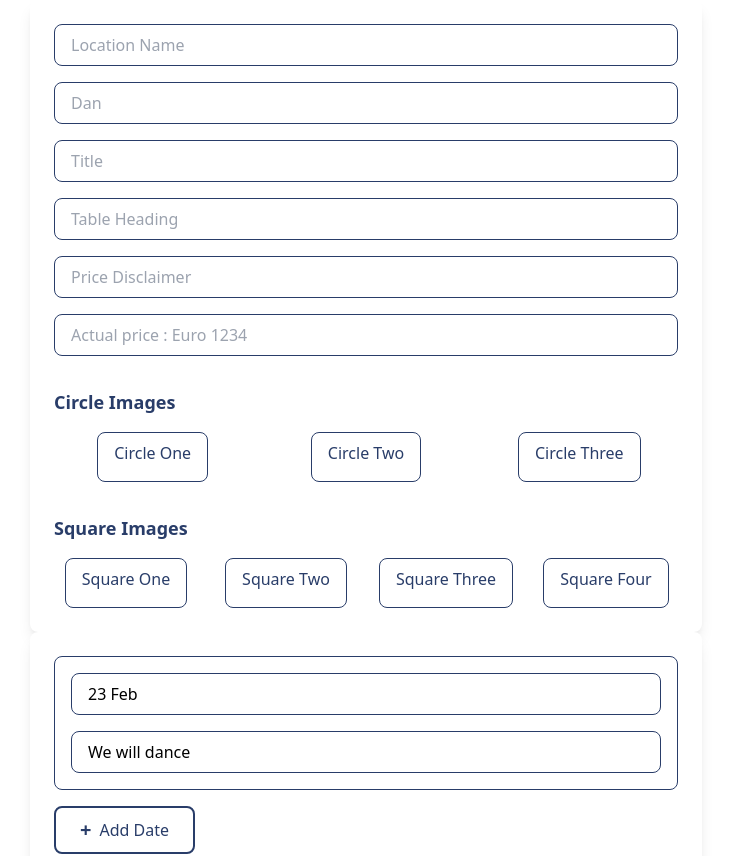
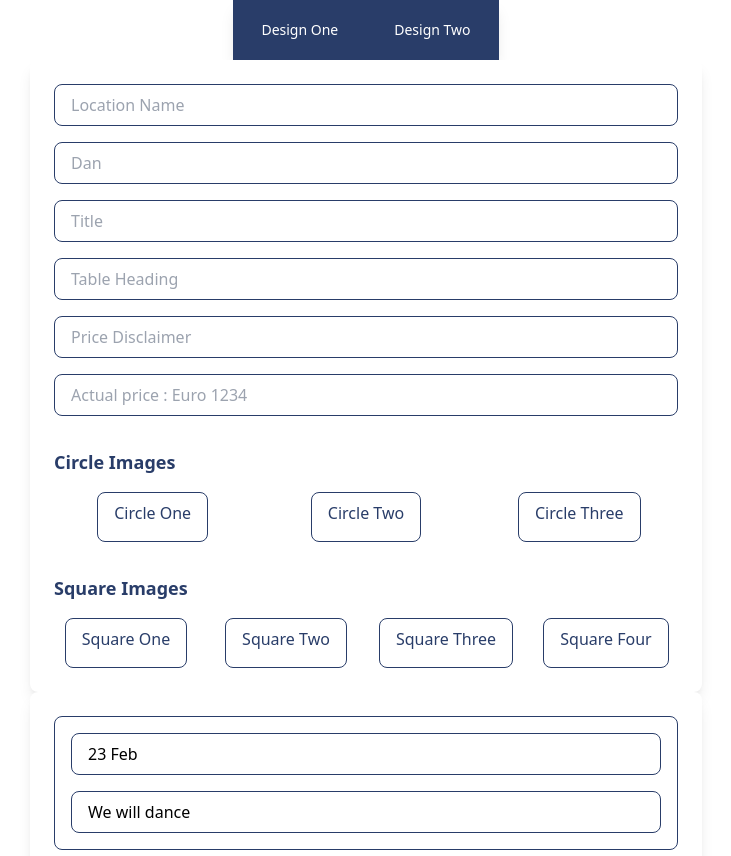
Before and after one commit to lalitstoic/shripal, a React (Create React App) app: page / in a window 1280 px wide. Shown: the top 856 px of the page, without its empty margins (274-1005 px from the left). Built offline with nearby package versions, Linux system fonts and the light colour scheme; a web font is replaced by a local one.

Commit message:
added navbar

```diff
--- a/src/App.js
+++ b/src/App.js
@@ -3,13 +3,31 @@ import './App.css';
 import { useRef, useState } from 'react';
 import html2pdf from 'html2pdf.js';
 import Pdf from './Component/Pdf';
-import { BrowserRouter as Router, Routes, Route } from 'react-router-dom';
+import { BrowserRouter as Router, Routes, Route, Link } from 'react-router-dom';
 import PdfTwo from './Component/PdfTwo';
 
 function App() {
   return (
     <div className="App flex flex-col justify-center items-center">
       <Router>
+        <nav className="bg-[#293d69] shadow-lg">
+          <div className="max-w-6xl mx-auto px-4 py-3">
+            <div className="flex space-x-8">
+              <Link
+                to="/"
+                className="text-white hover:text-gray-200 px-3 py-2 rounded-md text-sm font-medium transition-colors duration-200"
+              >
+                Design One
+              </Link>
+              <Link
+                to="/japan-design-format"
+                className="text-white hover:text-gray-200 px-3 py-2 rounded-md text-sm font-medium transition-colors duration-200"
+              >
+                Design Two
+              </Link>
+            </div>
+          </div>
+        </nav>
         <Routes>
           <Route path='/' element={<Pdf />} />
           <Route path='/japan-design-format' element={<PdfTwo />} />
```
Also changed, not shown: src/Assests/whitecall.png (added), src/Assests/whitemessage.png (added).
